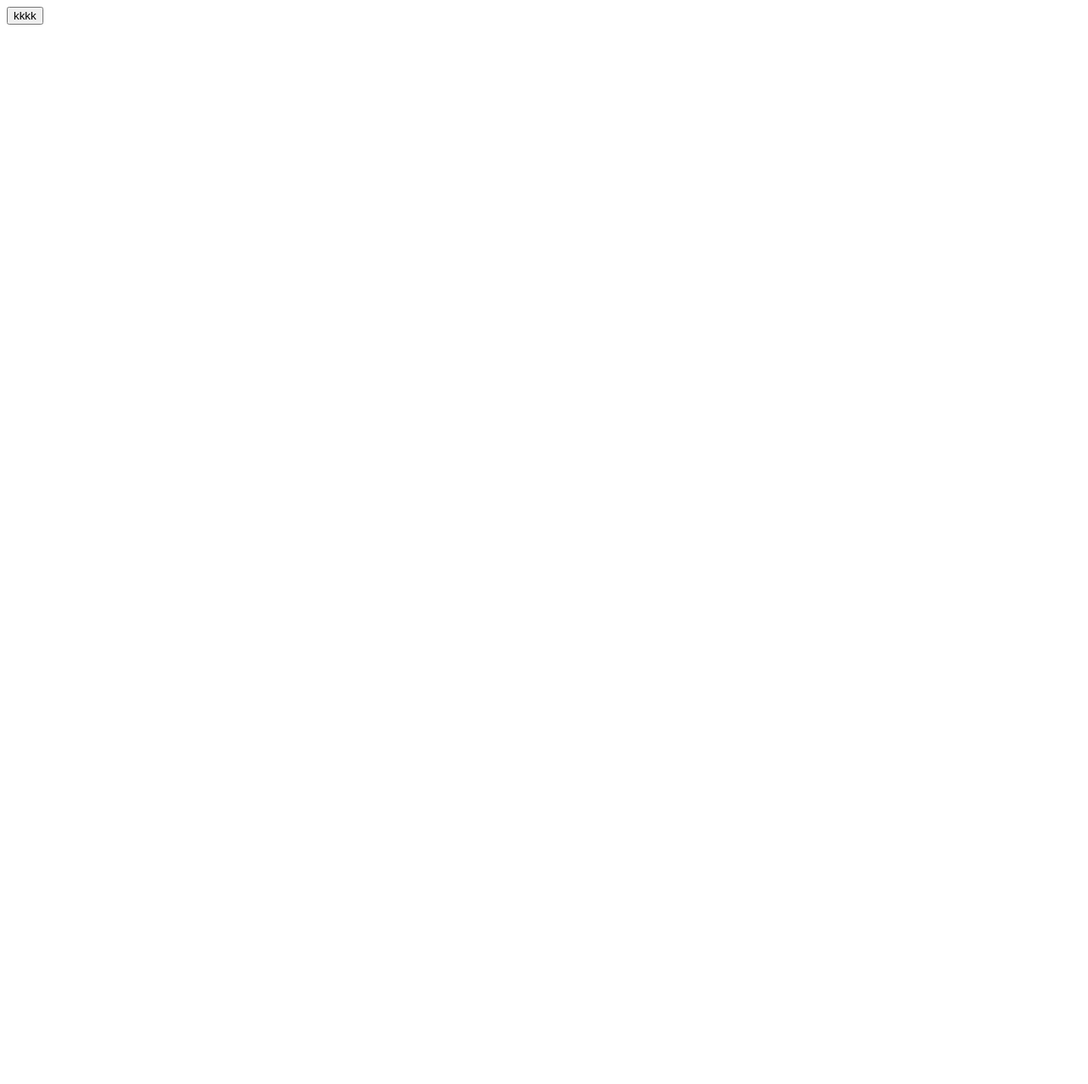
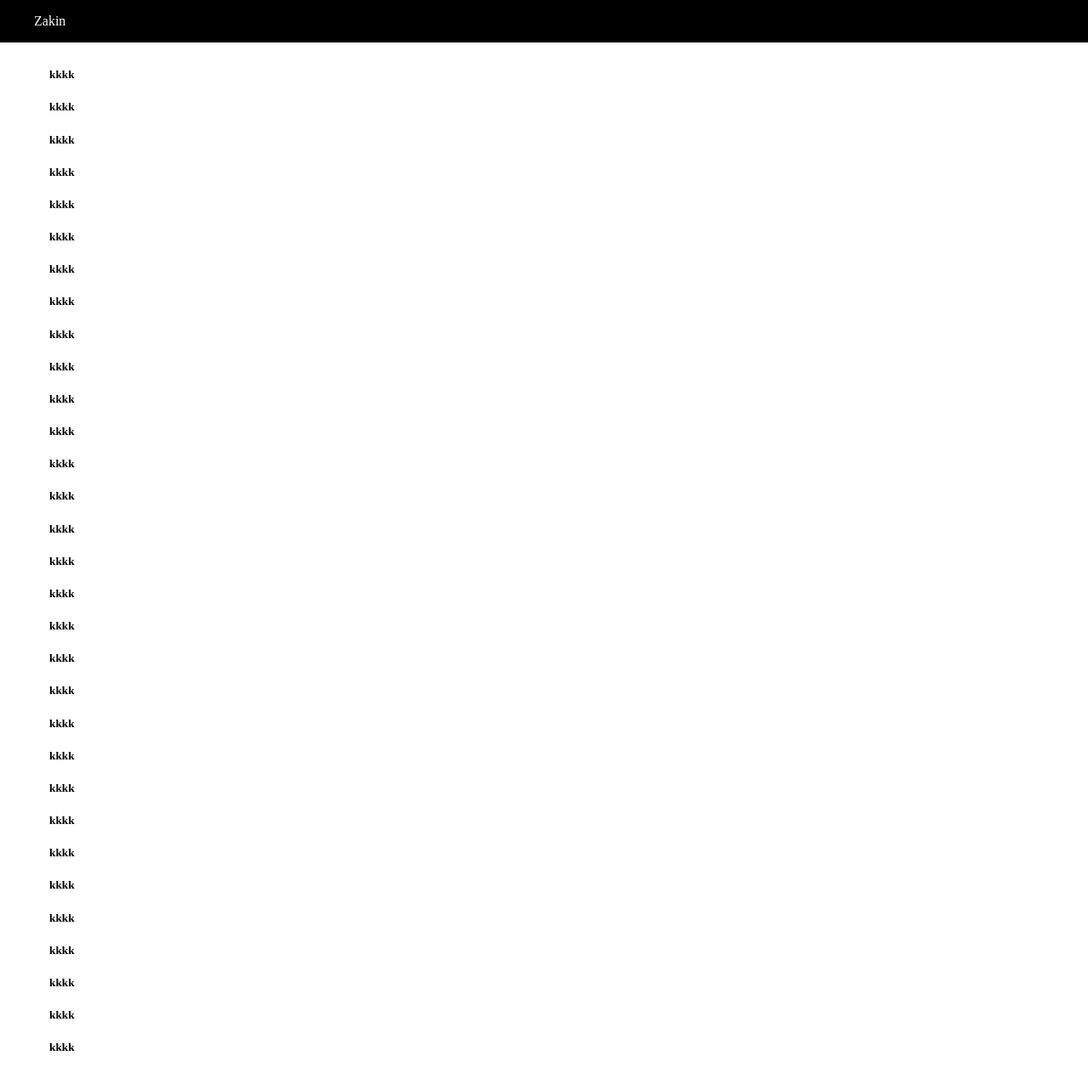
Before and after one commit to tonely10/zack, a plain HTML site: page index.html in a window 1280 px wide. Shown: the whole page at 85% size. Before the commit the page ends 800 px from the top, so only its background shows below. Drawn offline with Linux system fonts and the light colour scheme.

Commit message:
index.html

```diff
--- a/index.html
+++ b/index.html
@@ -1 +1,97 @@
-<button>kkkk</button>
+<!DOCTYPE html>
+
+<html>
+
+<head>
+
+  <meta name="viewport" content="width=device-width, initial-scale=1">
+
+</head>
+
+<body style="padding: 50px;">
+
+<div style="position: fixed;
+
+background-color: #000000;
+
+width:100%;
+
+top: 0px; left:0px;
+
+height:50px;">
+
+<ul style="display:flex; list-style:none;">
+
+<li style="color:#ffffff; ">Zakin</li>
+
+<li style="color:#ffffff;"></li>
+
+</ul>
+
+</div>
+
+<h5>kkkk</h5>
+
+<h5>kkkk</h5>
+
+<h5>kkkk</h5>
+
+<h5>kkkk</h5>
+
+<h5>kkkk</h5>
+
+<h5>kkkk</h5>
+
+<h5>kkkk</h5>
+
+<h5>kkkk</h5>
+
+<h5>kkkk</h5>
+
+<h5>kkkk</h5>
+
+<h5>kkkk</h5>
+
+<h5>kkkk</h5>
+
+<h5>kkkk</h5>
+
+<h5>kkkk</h5>
+
+<h5>kkkk</h5>
+
+<h5>kkkk</h5>
+
+<h5>kkkk</h5>
+
+<h5>kkkk</h5>
+
+<h5>kkkk</h5>
+
+<h5>kkkk</h5>
+
+<h5>kkkk</h5>
+
+<h5>kkkk</h5>
+
+<h5>kkkk</h5>
+
+<h5>kkkk</h5>
+
+<h5>kkkk</h5>
+
+<h5>kkkk</h5>
+
+<h5>kkkk</h5>
+
+<h5>kkkk</h5>
+
+<h5>kkkk</h5>
+
+<h5>kkkk</h5>
+
+<h5>kkkk</h5>
+
+</body>
+
+</html>
```
